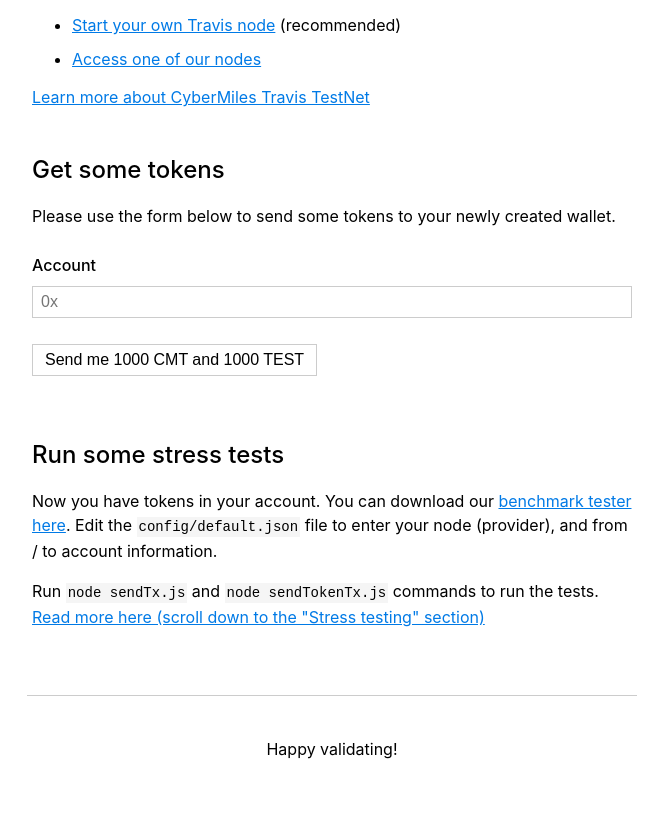
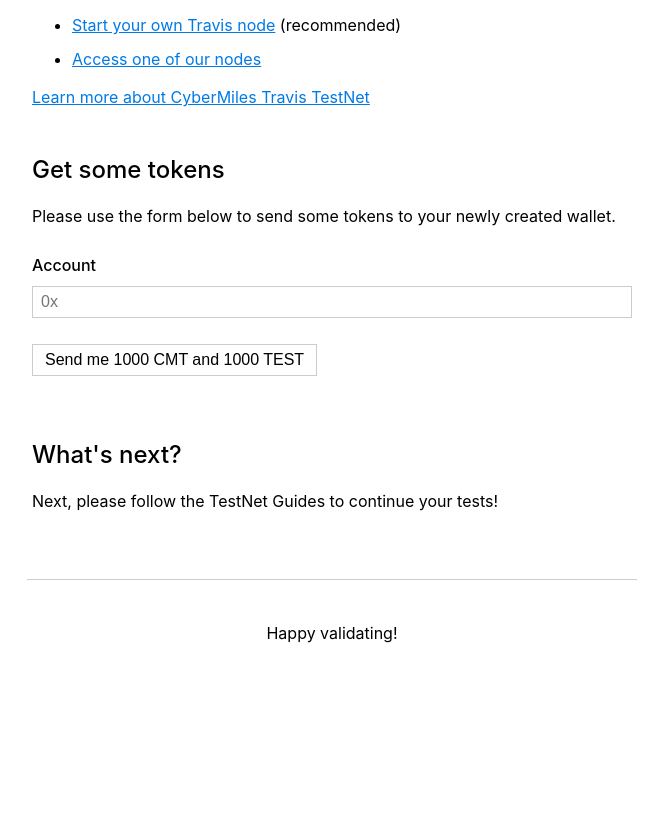
Before and after one commit to CyberMiles/testnet, a website: page travis/faucet/public/index.html in a window 1280 px wide. Shown: the part 434-1261 px from the top of the page, without its empty margins (308-971 px from the left). After the commit the page ends 1145 px from the top, so only its background shows below. Drawn offline with nearby package versions, Linux system fonts and the light colour scheme; no server answers.

Commit message:
Update index.html

```diff
--- a/travis/faucet/public/index.html
+++ b/travis/faucet/public/index.html
@@ -70,10 +70,8 @@
       </div>
     </form>
 
-    <h2>Run some stress tests</h2>
-    <p>Now you have tokens in your account. You can download our <a href="enduser.zip">benchmark tester here</a>. Edit the <code>config/default.json</code> file to enter your node (provider), and from / to account information.</p>
-
-    <p>Run <code>node sendTx.js</code> and <code>node sendTokenTx.js</code> commands to run the tests. <a href="https://medium.com/cybermiles/travis-testnet-testing-guide-c7687b6f4f82">Read more here (scroll down to the "Stress testing" section)</a></p>
+    <h2>What's next?</h2>
+    <p>Next, please follow the TestNet Guides to continue your tests!</p>
 
   </div>
 
```
